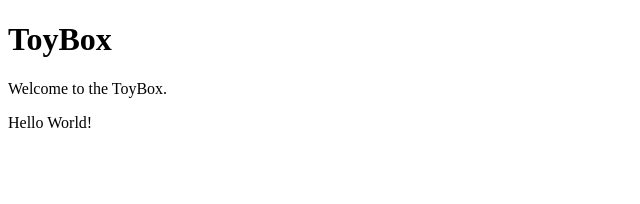
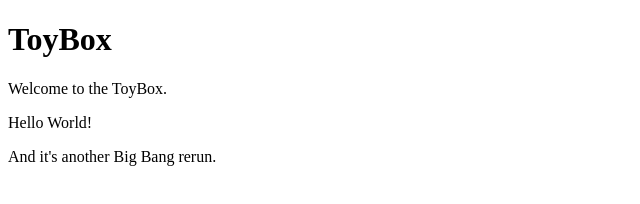
Before and after one commit to realitysmith/toybox, a plain HTML site: page index.html in a window 1280 px wide. Shown: the whole page, without its empty margins (0-640 px from the left). Drawn offline with Linux system fonts and the light colour scheme.

Commit message:
Update index.html

```diff
--- a/index.html
+++ b/index.html
@@ -6,5 +6,6 @@
 <h1>ToyBox</h1>
 <p>Welcome to the ToyBox.</p>
 <p>Hello World!</p>
+<p>And it's another Big Bang rerun.</p>
 </body>
 </html>
```
